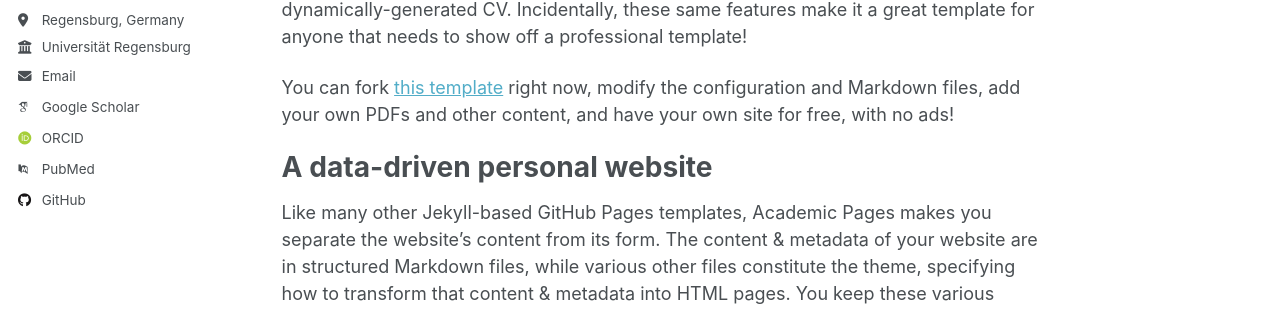
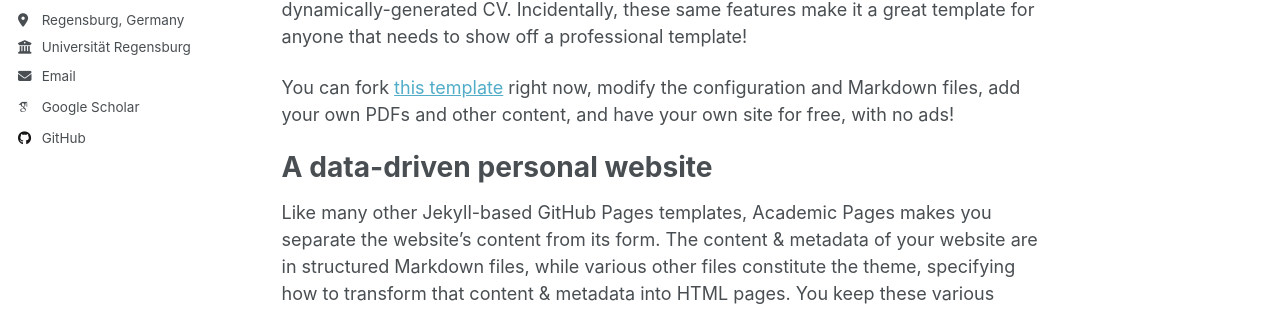
Before and after one commit to giovannirossanigo/giovannirossanigo.github.io, a Jekyll site: the page built from _pages/about.md, in a window 1280 px wide. Shown: the part 335-646 px from the top of the page. Built offline with Jekyll 4.4.1, drawn with Linux system fonts in a browser that asks for light colours; some web fonts are replaced; a script that is not in the unit is left out.

Commit message:
Update _config.yml

```diff
--- a/_config.yml
+++ b/_config.yml
@@ -38,11 +38,9 @@ author:
   googlescholar    : "https://scholar.google.com/citations?user=PS_CX0AAAAAJ"
   inspire-hep      : # URL
   impactstory      : # URL
-  orcid            : "http://orcid.org/yourorcidurl"
   semantic         : # URL
-  pubmed           : "https://www.ncbi.nlm.nih.gov/pubmed/?term=john+snow"
-  researchgate     : # URL
-  scopus           : # URL
+
+
 
   # Repositories and software development
   bitbucket        : # Username - Update with your username on the site
```
